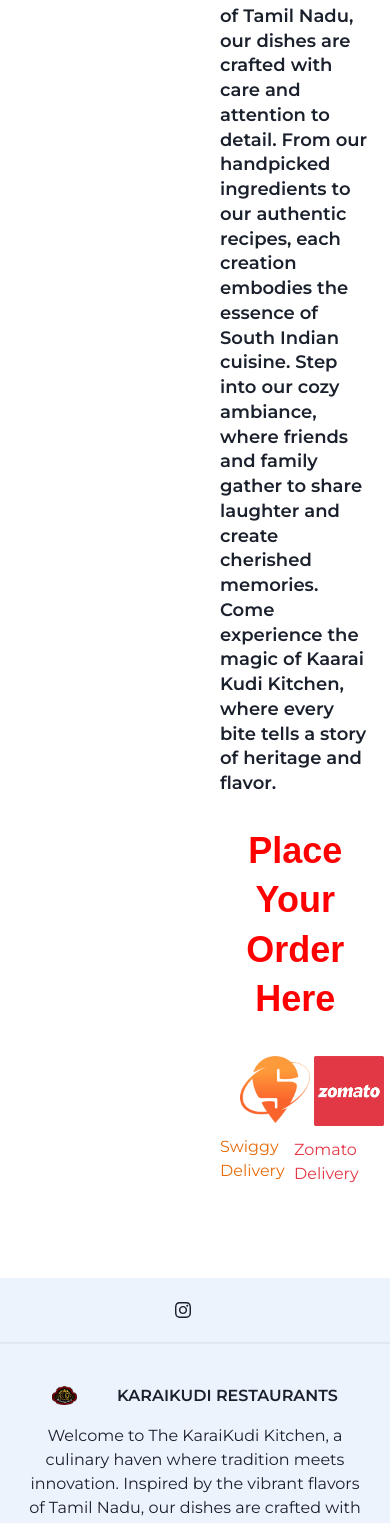
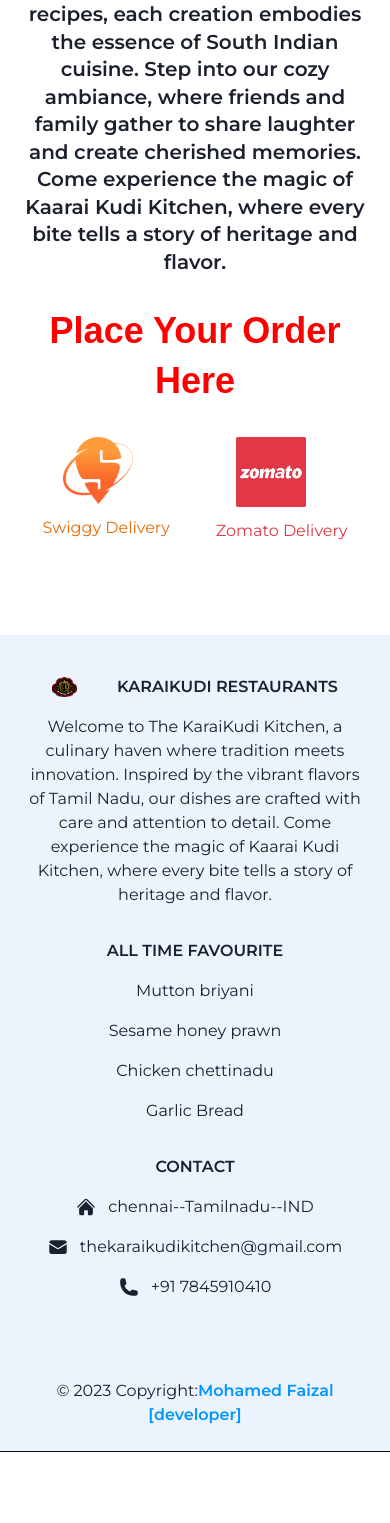
Before and after one commit to faizalmsdev/karaikudi-kitchen-frontend, a React (Create React App) app: page /About in a window 390 px wide. Shown: the part 470-1993 px from the top of the page. After the commit the page ends 1922 px from the top, so only its background shows below. Built offline with nearby package versions, Linux system fonts and the light colour scheme; what tailwindcss-gradients would draw is missing.

Commit message:
footer size changed

```diff
--- a/src/Components/TB/Footer.js
+++ b/src/Components/TB/Footer.js
@@ -6,12 +6,12 @@ const Footer = () => {
     return (
        <footer className="bg-background  border-b-[1px] border-b-text">
       <div
-        className="flex items-center justify-center border-b-2 border-neutral-200 p-6 dark:border-neutral-500 lg:justify-between">
+        className="hidden md:flex items-center justify-center border-b-2 border-neutral-200 p-6 dark:border-neutral-500 lg:justify-between">
         <div className="mr-12 hidden lg:block">
           <span>Get connected with us on social networks:</span>
         </div>
                    {/* <!-- Social network icons  --> */}
-        <div className="flex justify-center">
+        <div className=" justify-center hidden md:flex">
           {/* <a className="mr-6 text-neutral-600 dark:text-neutral-200">
             <svg
               xmlns="http://www.w3.org/2000/svg"
--- a/src/Pages/about/About.css
+++ b/src/Pages/about/About.css
@@ -25,12 +25,10 @@
 }
 
 .about .about-right{
-    width:50%
 }
 
 .about .about-right h4{
     font-weight: 600;
-    font-size: 18px;
 }
 
 .about .about-right h1{
--- a/src/Pages/about/About.js
+++ b/src/Pages/about/About.js
@@ -12,14 +12,14 @@ const About = () => {
                     <div className="abouthead">
                         <h1 class="text-5xl text-center font-design font-semibold leading-snug">About Us</h1>
                     </div>
-                    <div className="container-size">
+                    <div className="container-size flex-col md:flex-row">
 
-                        <div className="about-left">
+                        <div className="about-left md:block hidden">
                            <img src={require('../../images/about-pic.avif')} alt="" />
                         </div>
 
-                        <div className="about-right">
-                            <h4 class='leading-snug'>
+                        <div className="about-right w-[100%] md:w-[50%]">
+                            <h4 class='leading-snug text-center text-[20px] md:text-[18px]'>
                             Welcome to The KaraiKudi Kitchen, a culinary haven where tradition meets innovation. Inspired by the vibrant flavors of Tamil Nadu, our dishes are crafted with care and attention to detail. From our handpicked ingredients to our authentic recipes, each creation embodies the essence of South Indian cuisine. Step into our cozy ambiance, where friends and family gather to share laughter and create cherished memories. Come experience the magic of Kaarai Kudi Kitchen, where every bite tells a story of heritage and flavor.</h4>
                             <h1 class="text-4xl font-design font-semibold leading-snug text-center">Place Your Order Here </h1>
                             <div className="flex justify-around my-8">
--- a/src/Pages/contactus/Contact.js
+++ b/src/Pages/contactus/Contact.js
@@ -18,7 +18,7 @@ const Contact = ({isSmallScreen}) => {
                                 <span className="dot"></span>
                             </div>
                         </div>
-                        <div className=' flex justify-between items-center flex-col h-[20rem] mb-20 mt-10 '>
+                        <div className=' flex justify-between items-center flex-col h-[100%] mb-20 mt-10 '>
                             <div className='flex flex-col items-left py-10 justify-between'>
                                 <div className='leading-snug'>
                                     <p className="mb-4 flex items-center justify-center md:justify-start leading-snug ">
```
